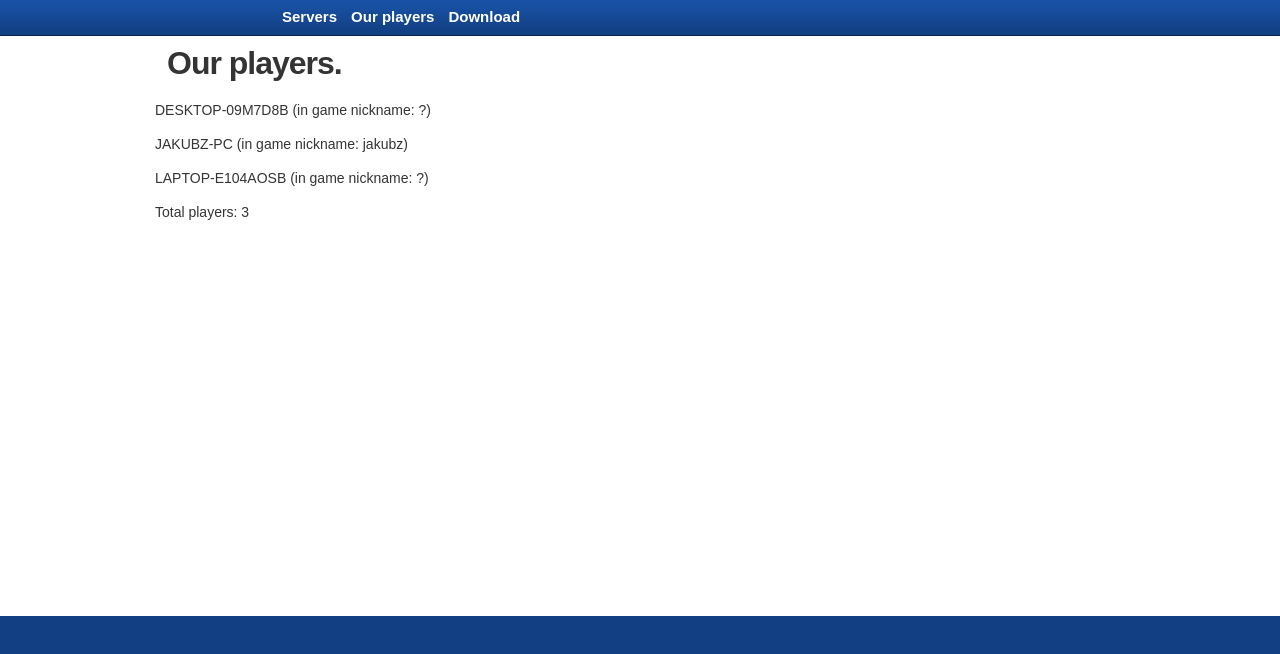
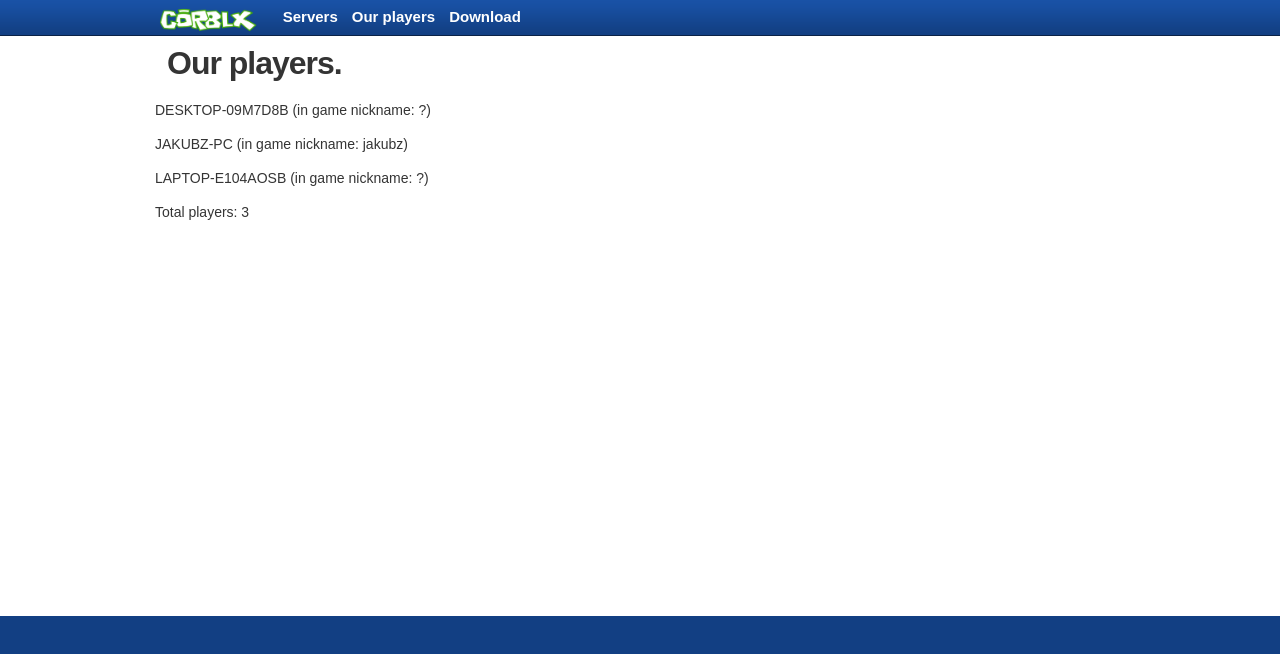
Before and after one commit to antoeogijdaersw2-coder/CORBLX, a plain HTML site: page ourplayers.html in a window 1280 px wide. Drawn offline with Linux system fonts and the light colour scheme; a web font is replaced by a local one.

Commit message:
Update ourplayers.html

```diff
--- a/ourplayers.html
+++ b/ourplayers.html
@@ -11,7 +11,10 @@
     <div>
         <div class="site-header">
            <div id="navigation-container">
-              <a href="Default.aspx" class="btn-logo" data-se="nav-logo"></a>
+              <a href="index.html" style="float: left; margin-top: 4px; margin-right: 15px;">
+    <img src="images/RevisedHeader/btn-rbx_logo.png" style="height: 32px; width: auto;">
+</a>
+
               <div id="navigation-menu">
                  <ul>
                     <li><a href="index.html" ref="nav-corblx" data-se="nav-myhome">Servers</a></li>
```
